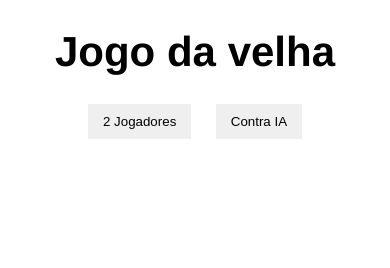
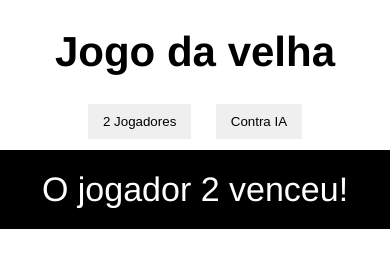
Before and after one commit to giovane-f16/jogo-da-velha, a plain HTML site: page index.html in a window 390 px wide. Drawn offline with nearby package versions, Linux system fonts and the light colour scheme.

Commit message:
Correção Mobile

```diff
--- a/css/style.css
+++ b/css/style.css
@@ -91,7 +91,7 @@ h1{
 
 @media only screen and (max-width: 540px){
     #message p{
-        width: 400px;
-        font-size: 40px;
+        width: auto;
+        font-size: 34px;
     }
 }
--- a/index.html
+++ b/index.html
@@ -41,8 +41,8 @@
         <div class="x">X</div>
         <div class="o"></div>
     </div>
-    <div id="message" class="hide">
-        <p></p>
+    <div id="message" class="">
+        <p>O jogador 2 venceu!</p>
     </div>
     <script src="https://code.jquery.com/jquery-3.6.0.js" integrity="sha256-H+K7U5CnXl1h5ywQfKtSj8PCmoN9aaq30gDh27Xc0jk=" crossorigin="anonymous"></script>
     <script src="js/scripts.js"></script>
```
